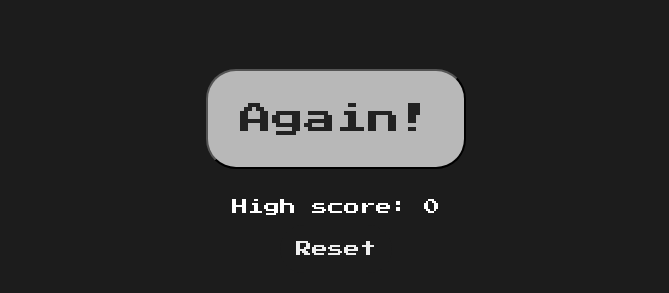
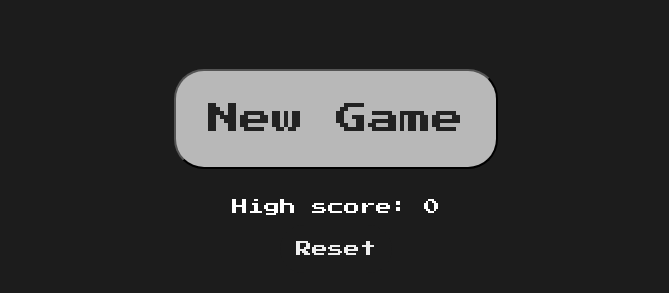
Before and after one commit to uday03meh/RockPaperScissors, a plain HTML site: page index.html in a window 1280 px wide. Shown: the part 463-756 px from the top of the page, without its empty margins (304-973 px from the left). Drawn offline with Linux system fonts and the light colour scheme.

Commit message:
Update index.html

```diff
--- a/index.html
+++ b/index.html
@@ -38,7 +38,7 @@
       </div>
       <div id="result"></div>
       <div id="end-game-button-div">
-      <button id='endGameButton'>Again!</button>
+      <button id='endGameButton'>New Game</button>
     </div>
     </div>
 
```
